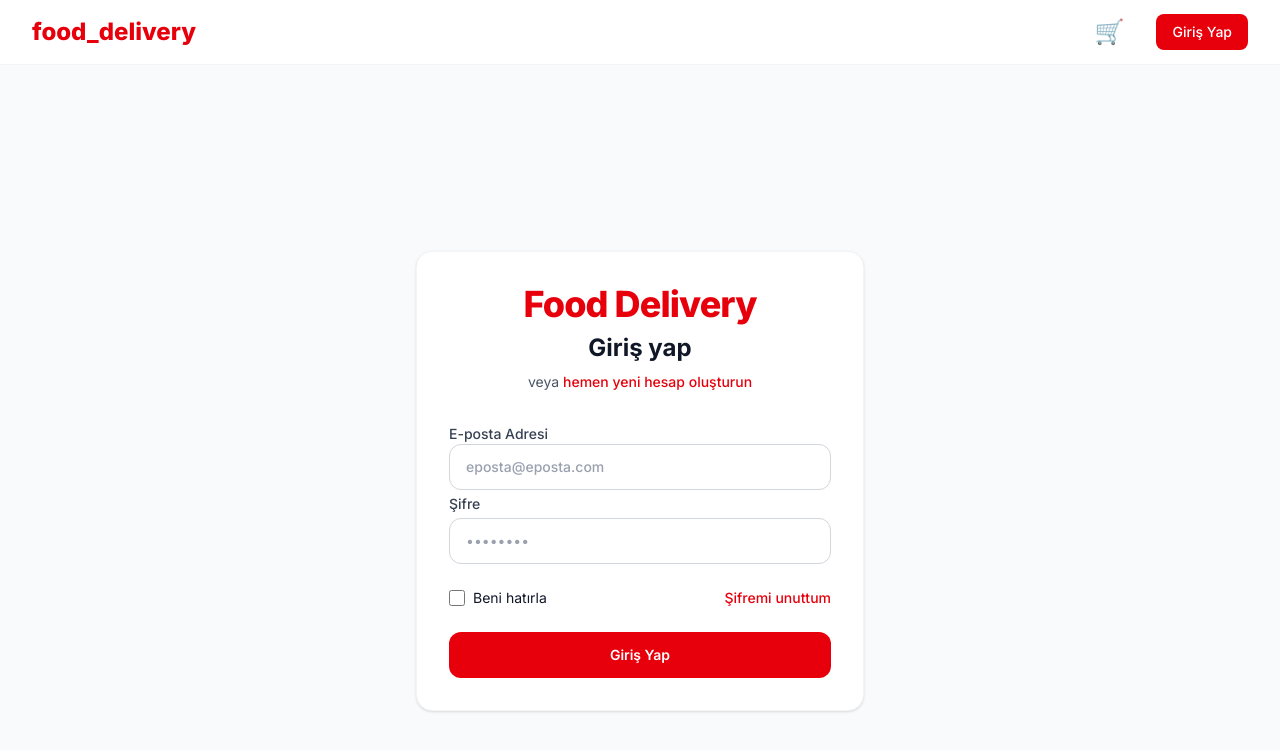
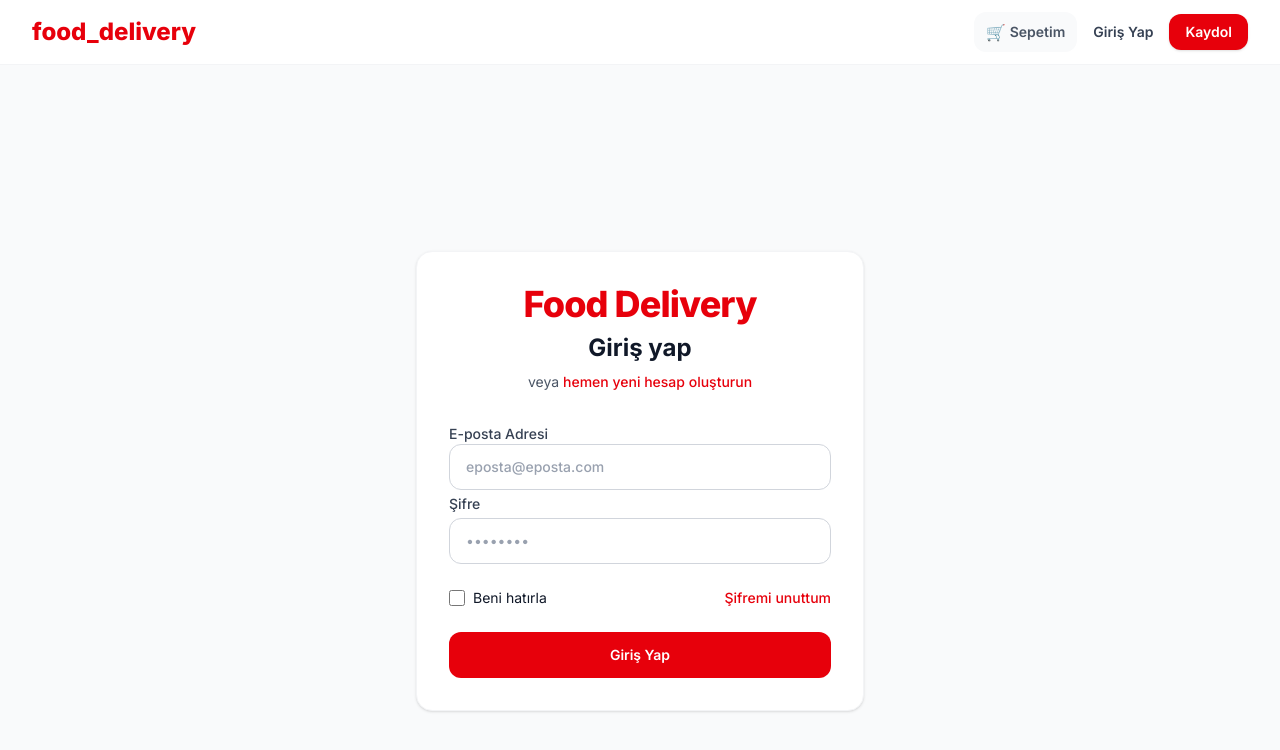
Before and after one commit to sahin-oguzhan/food-delivery-app, a Next.js app in the folder frontend/: page /login in a window 1280 px wide. Shown: the top 750 px of the page. Built offline with nearby package versions, Linux system fonts and the light colour scheme.

Commit message:
feat: map correct username from backend and implement dynamic navbar roles

```diff
--- a/frontend/src/app/components/Navbar.jsx
+++ b/frontend/src/app/components/Navbar.jsx
@@ -30,41 +30,71 @@ export default function Navbar() {
             </div>
 
             {/* Sağ Taraf: Menüler ve Sepet */}
-            <div className="flex items-center gap-6">
-              {/* Sepet Butonu */}
+            <div className="flex items-center gap-4">
+              {/* SEPET BUTONU*/}
+              {(!user || user.role !== 'OWNER') && (
                 <button
                   onClick={() => setIsCartOpen(true)}
-                className="relative p-2 text-gray-600 hover:text-red-600 transition-colors cursor-pointer"
+                  className="relative p-2 text-gray-600 hover:text-red-600 transition-colors flex items-center gap-1 bg-gray-50 rounded-xl px-3 py-2"
                 >
-                <span className="text-2xl">🛒</span>
-                {/* Ürün Sayısı */}
+                  <span>🛒</span>
+                  <span className="text-sm font-semibold hidden md:inline">
+                    Sepetim
+                  </span>
                   {cartItemCount > 0 && (
-                  <span className="absolute top-0 right-0 inline-flex items-center justify-center px-2 py-1 text-xs font-bold leading-none text-white transform translate-x-1/4 -translate-y-1/4 bg-red-600 rounded-full">
+                    <span className="absolute -top-1 -right-1 bg-red-600 text-white text-xs font-bold rounded-full h-5 w-5 flex items-center justify-center animate-pulse">
                       {cartItemCount}
                     </span>
                   )}
                 </button>
+              )}
 
-              {/* Kullanıcı Menüsü */}
               {user ? (
-                <div className="flex items-center gap-4">
-                  <span className="text-sm font-medium text-gray-700">
-                    Merhaba, {user.email.split('@')[0]}
+                <>
+                  {user.role === 'ROLE_OWNER' && (
+                    <Link
+                      href="/restaurant/dashboard"
+                      className="bg-indigo-600 hover:bg-indigo-700 text-white font-semibold py-2 px-4 rounded-xl text-sm transition-colors shadow-sm flex items-center gap-2"
+                    >
+                      📊 Restoran Paneli
+                    </Link>
+                  )}
+                  {user.role === 'ROLE_CUSTOMER' && (
+                    <Link
+                      href="/orders"
+                      className="bg-gray-100 hover:bg-gray-200 text-gray-800 font-semibold py-2 px-4 rounded-xl text-sm transition-colors flex items-center gap-2"
+                    >
+                      🛍️ Siparişlerim
+                    </Link>
+                  )}
+
+                  {/* Profil Bilgisi ve Çıkış Butonu */}
+                  <div className="h-4 w-px bg-gray-300" />
+                  <span className="text-sm font-medium text-gray-600 hidden md:inline">
+                    Merhaba👋 {user.name}
                   </span>
                   <button
                     onClick={logout}
-                    className="text-sm font-medium text-gray-500 hover:text-gray-700 transition-colors cursor-pointer"
+                    className="text-sm font-semibold text-red-600 hover:text-red-700 transition-colors"
                   >
                     Çıkış Yap
                   </button>
-                </div>
+                </>
               ) : (
+                <>
                   <Link
                     href="/login"
-                  className="bg-red-600 text-white px-4 py-2 rounded-lg text-sm font-medium hover:bg-red-700 transition-colors"
+                    className="text-sm font-semibold text-gray-700 hover:text-gray-900 transition-colors"
                   >
                     Giriş Yap
                   </Link>
+                  <Link
+                    href="/register"
+                    className="bg-red-600 hover:bg-red-700 text-white font-semibold py-2 px-4 rounded-xl text-sm transition-colors shadow-sm"
+                  >
+                    Kaydol
+                  </Link>
+                </>
               )}
             </div>
           </div>
--- a/frontend/src/context/AuthContext.jsx
+++ b/frontend/src/context/AuthContext.jsx
@@ -20,7 +20,7 @@ export function AuthProvider({ children }) {
       const backendUser = response.data;
       const userData = {
         id: backendUser.id,
-        username: backendUser.username,
+        name: backendUser.name,
         email: backendUser.email,
         role: backendUser.roles?.[0],
       };
@@ -68,18 +68,8 @@ export function AuthProvider({ children }) {
       const { token } = response.data;
 
       localStorage.setItem('token', token);
-
-      const decoded = jwtDecode(token);
-
-      const userData = {
-        id: decoded.id,
-        email: decoded.sub,
-        role: decoded.role?.[0],
-      };
-
       api.defaults.headers.common['Authorization'] = `Bearer ${token}`;
-      setUser(userData);
-      localStorage.setItem('user', JSON.stringify(userData));
+      await fetchCurrentUser(token);
 
       router.push('/');
       return { success: true };
```
Lines whose indentation alone changed are shown as unchanged.
